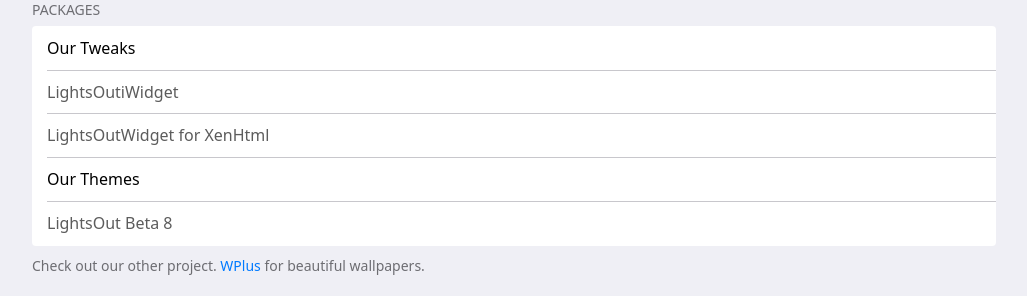
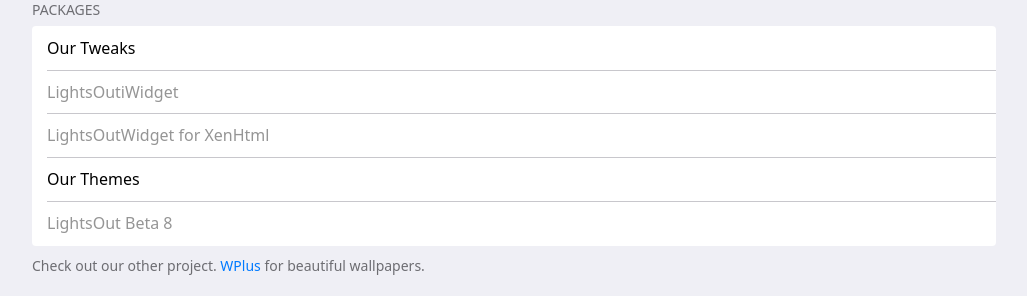
Before and after one commit to Mozart409/repo, a plain HTML site: page index.html in a window 1280 px wide. Shown: the part 362-658 px from the top of the page, without its empty margins (126-1153 px from the left). Drawn offline with Linux system fonts and the light colour scheme; a script that the page names is missing.

Commit message:
updated colors

```diff
--- a/index.html
+++ b/index.html
@@ -31,17 +31,17 @@
       <li>
         <p>Our Tweaks</p>
       </li>
-      <li style="color:#5c5c5c;">
+      <li style="color:#959595;">
         <p>LightsOutiWidget</p>
       </li>
-      <li style="color:#5c5c5c;">
+      <li style="color:#959595;">
         <p>LightsOutWidget for XenHtml</p>
       </li>
       <li>
 
         <p>Our Themes</p>
       </li>
-      <li style="color:#5c5c5c;">
+      <li style="color:#959595;">
         <p>LightsOut Beta 8</p>
       </li>
 
```
